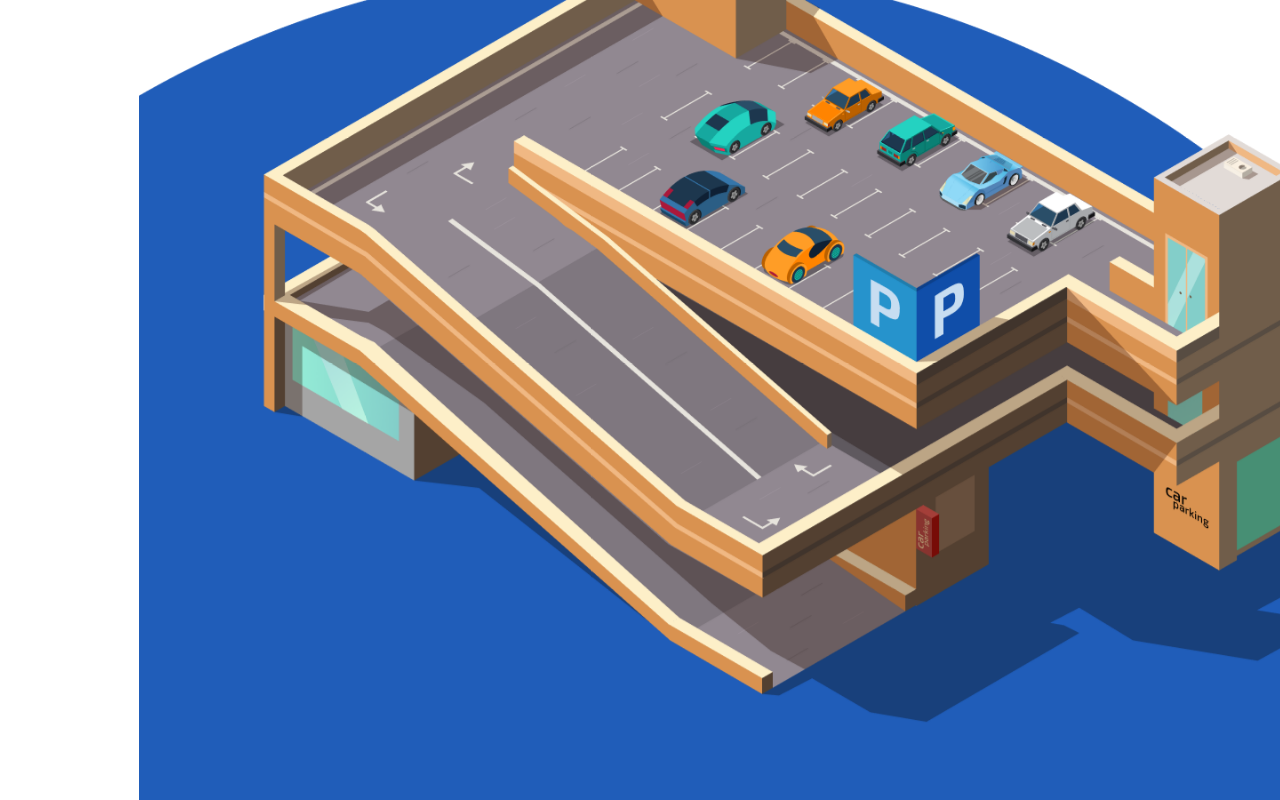
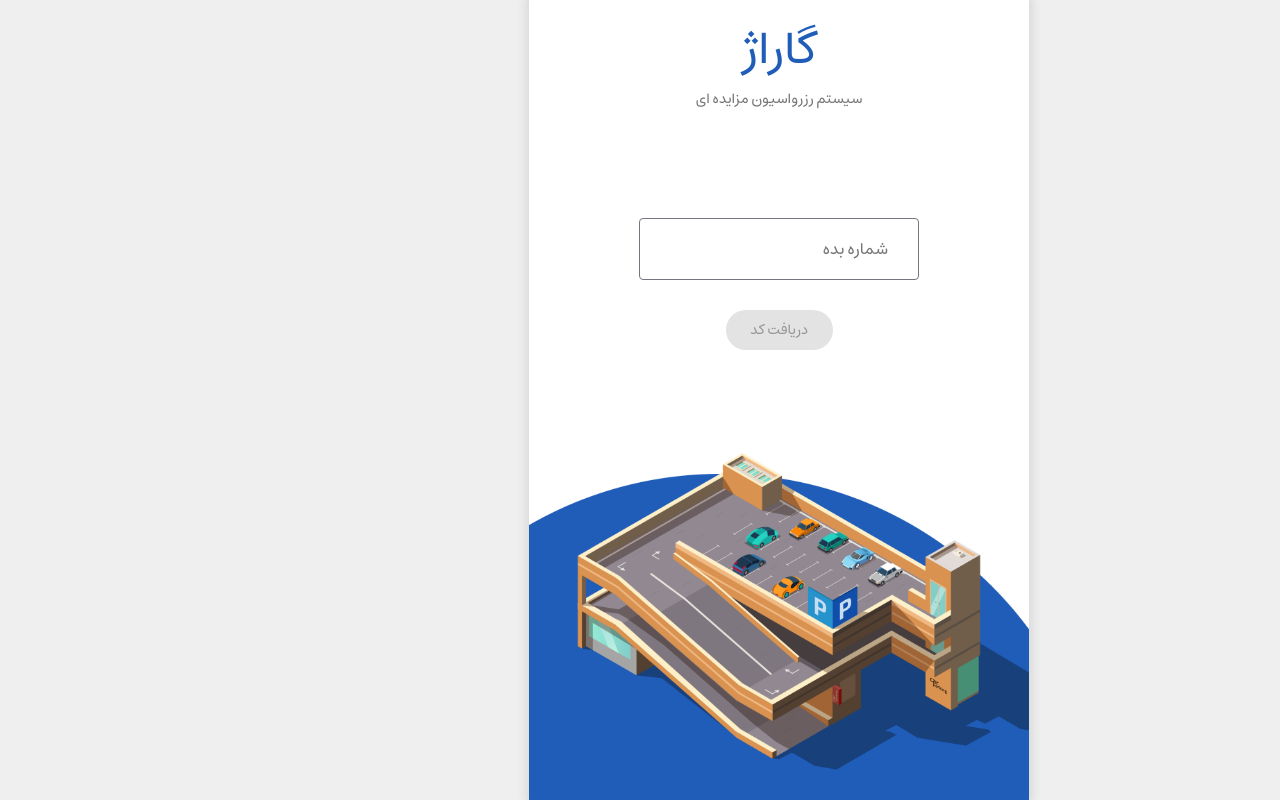
Before and after one commit to Oddrun-Company/Hackathon-Garage-Frontend, a Vue app: page /#/ in a window 1280 px wide. Built offline with nearby package versions, Linux system fonts and the light colour scheme.

Commit message:
fix login css issue fix css issues for desktop mode handle enter click in login and verify page

```diff
--- a/src/assets/main.css
+++ b/src/assets/main.css
@@ -5,7 +5,17 @@
     src: local("Estedad"), url(../fonts/Estedad.ttf) format("truetype");
 }
 
+html {
+    background: #efefef;
+}
+
 body {
     font-family: "Estedad",serif !important;
     direction: rtl;
+    max-width: 500px;
+    margin: auto !important;
 }
+
+#app {
+    min-height: 100vh;
+}
--- a/src/components/LoginInput.vue
+++ b/src/components/LoginInput.vue
@@ -1,6 +1,7 @@
 <template>
   <div class="login-input__container">
-    <input class="login-input" :id="label" :type="type" :value="modelValue" :placeholder="placeholder" @input="updateInput" maxlength=11/>
+    <input class="login-input" :id="label" :type="type" :value="modelValue" :placeholder="placeholder" :pattern="pattern"
+           @input="updateInput" maxlength=11/>
   </div>
 </template>
 
@@ -23,6 +24,9 @@ export default {
     type: {
       type: Number
     },
+    pattern: {
+      type: String
+    }
   },
   methods: {
     updateInput(event) {
--- a/src/views/Home.vue
+++ b/src/views/Home.vue
@@ -138,20 +138,20 @@ export default {
       this.reserveModalOpen = false;
       Toastify({
         text: msg,
-        duration: 50000000,
+        duration: 4000,
         destination: "https://github.com/apvarun/toastify-js",
         newWindow: false,
-        close: true,
+        close: false,
         gravity: "bottom", // `top` or `bottom`
         position: "center", // `left`, `center` or `right`
         stopOnFocus: false, // Prevents dismissing of toast on hover
         style: {
           "min-width": "250px",
           "margin-left": "-125px",
-          "background-color": "#333",
-          "color": "#fff",
+          "background-color": "rgb(58 58 58 / 70%)",
+          "color": "white",
           "text-align":" center",
-          "border-radius": "2px",
+          "border-radius": "50px",
           "padding": "16px",
           "position":" fixed",
           "z-index":" 1",
--- a/src/views/Login.vue
+++ b/src/views/Login.vue
@@ -13,9 +13,10 @@
             label="phone_number"
             v-model="code"
             placeholder="کد تاییدت را وارد کن مهندس"
-          >
+            @keyup.enter="verify()">
         </LoginInput>
-        <button @click="verify" :class="{ 'login-button': checkDisabled , 'login-button-disable': !checkDisabled}" :disabled="!checkDisabled">
+        <button @click="verify" :class="{ 'login-button': checkDisabled , 'login-button-disable': !checkDisabled}"
+                :disabled="!checkDisabled">
           <span class="login-button-text">ورود</span>
         </button>
 
@@ -27,19 +28,19 @@
         <LoginInput
             type="tel"
             label="phone_number"
+            pattern="[0-9]{4}-[0-9]{3}-[0-9]{4}"
             v-model="phone"
-
+            @keyup.enter="login()"
         >
         </LoginInput>
-        <button @click="login" :class="{ 'login-button': checkDisabled , 'login-button-disable': !checkDisabled}" :disabled="!checkDisabled">
+        <button @click="login" :class="{ 'login-button': checkDisabled , 'login-button-disable': !checkDisabled}"
+                :disabled="!checkDisabled">
           <span class="login-button-text">دریافت کد</span>
         </button>
       </div>
     </template>
-
-
+    <img class="image" src="../images/login.png" alt="Login image"/>
   </div>
-  <img class="image" src="../images/login.png" alt="Login image"/>
 </template>
 
 <script>
@@ -68,25 +69,25 @@ export default {
   methods: {
     async verify() {
       const body = {
-        'code' : this.token,
+        'code': this.token,
         'phone': this.phone,
       }
-      try{
-        const response = await  axios.post(
+      try {
+        const response = await axios.post(
             axios.options.root + "/auth/verify",
             body
         )
         localStorage.setItem('token', response.data.data.token)
         console.log(response.data.data.token)
         location.href = '/#/home'
-      }catch (e) {
+      } catch (e) {
         console.log(error);
       }
 
     },
     async login() {
       const body = {
-        'phone' : this.phone
+        'phone': this.phone
       };
 
       try {
@@ -105,30 +106,29 @@ export default {
 </script>
 <style scoped lang="css">
 .login_container {
-  height: 600px;
+  height: 100vh;
   width: 100%;
   display: flex;
-  justify-content: space-around;
+  justify-content: space-between;
   align-items: center;
   flex-direction: column;
-  margin-top: 56px;
+  padding-top: 24px;
+  box-shadow: 0px 0px 9px 3px #78787833;
 }
 
 .image {
   width: 100%;
-  position: fixed;
-  bottom: 0;
-  left: 0;
 }
 
 .login_container-input {
   display: flex;
   flex-direction: column;
   align-items: center;
-  height: 300px;
+  margin-top: 32px;
+  margin-bottom: 32px;
 }
 
-.login-button-disable{
+.login-button-disable {
   background-color: rgba(27, 27, 31, 0.12);
   border-radius: 100px;
   width: 107px;
```
Also changed, not shown: src/App.vue (line endings or trailing spaces), src/views/Verify.vue (line endings or trailing spaces). Lines whose indentation alone changed are shown as unchanged.
